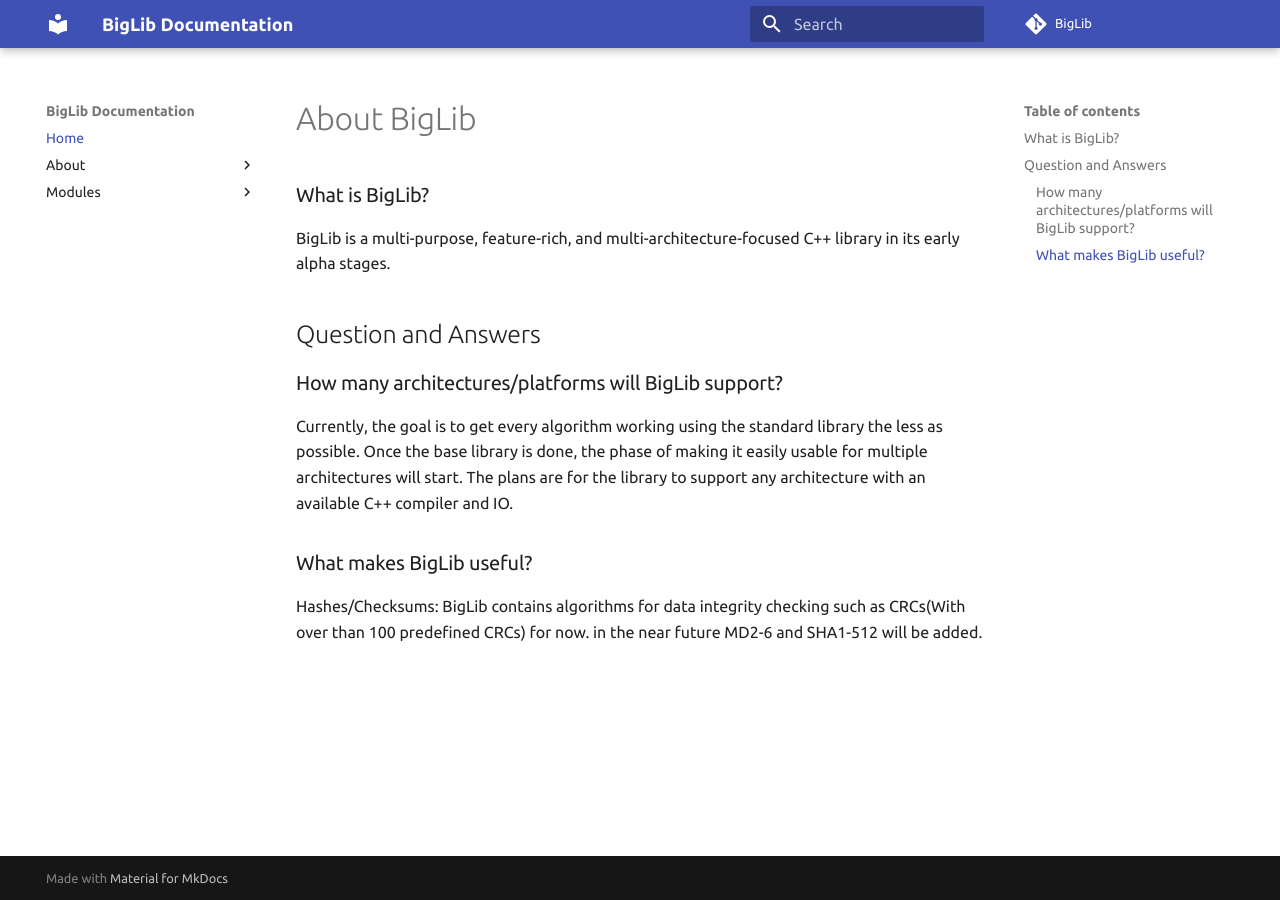
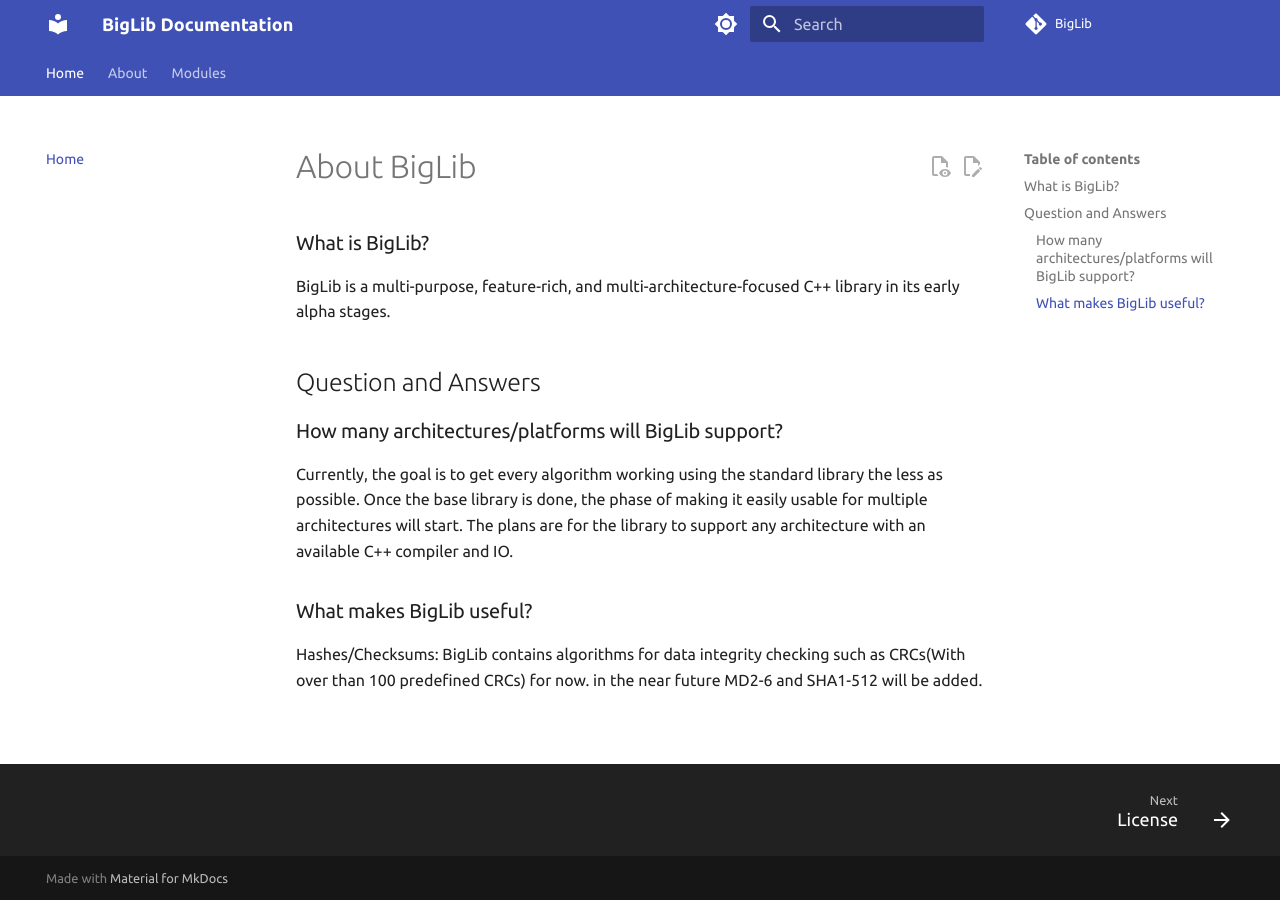
Before and after one commit to rafa-br34/BigLib, an MkDocs documentation site: the page built from Documentation/docs/index.md, in a window 1280 px wide. Built offline with MkDocs 1.6.1 and Material for MkDocs 9.7.7, drawn with Linux system fonts in a browser that asks for light colours; comment, search, counter and statistics services are not loaded.

Commit message:
Update mkdocs.yml

```diff
--- a/Documentation/mkdocs.yml
+++ b/Documentation/mkdocs.yml
@@ -9,6 +9,43 @@ repo_url: "https://github.com/rafa-br34/BigLib"
 theme:
   name: "material"
   custom_dir: docs/custom_theme/
+  features:
+    # - announce.dismiss
+    - content.action.edit
+    - content.action.view
+    - content.code.annotate
+    - content.code.copy
+    # - content.tabs.link
+    - content.tooltips
+    # - header.autohide
+    # - navigation.expand
+    - navigation.footer
+    - navigation.indexes
+    # - navigation.instant
+    # - navigation.prune
+    - navigation.sections
+    - navigation.tabs
+    # - navigation.tabs.sticky
+    - navigation.top
+    - navigation.tracking
+    - search.highlight
+    - search.share
+    - search.suggest
+    - toc.follow
+    # - toc.integrate
+  palette:
+    - scheme: default
+      primary: indigo
+      accent: indigo
+      toggle:
+        icon: material/brightness-7
+        name: Switch to dark mode
+    - scheme: slate
+      primary: indigo
+      accent: indigo
+      toggle:
+        icon: material/brightness-4
+        name: Switch to light mode
   font:
     text: "Ubuntu"
     code: "Ubuntu Mono"
```
